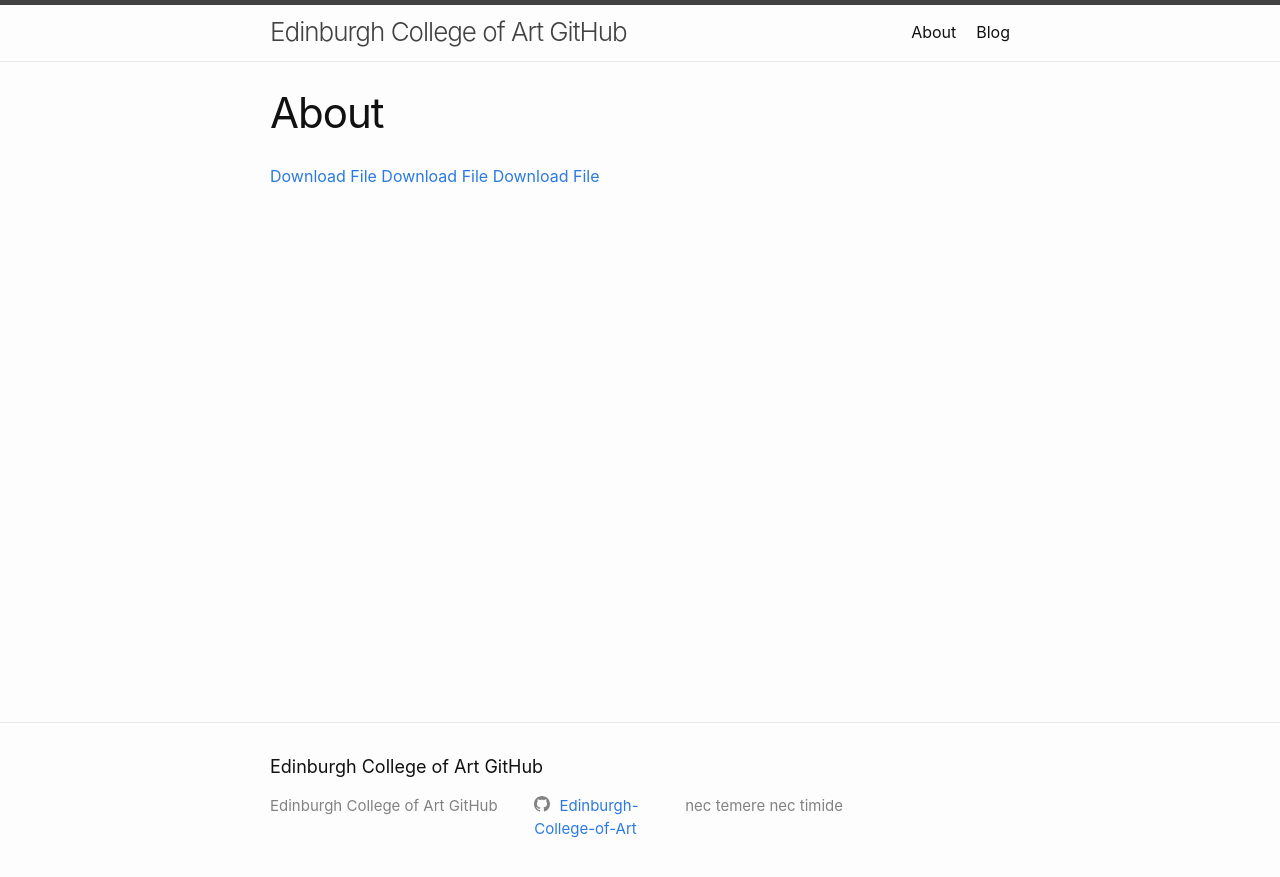
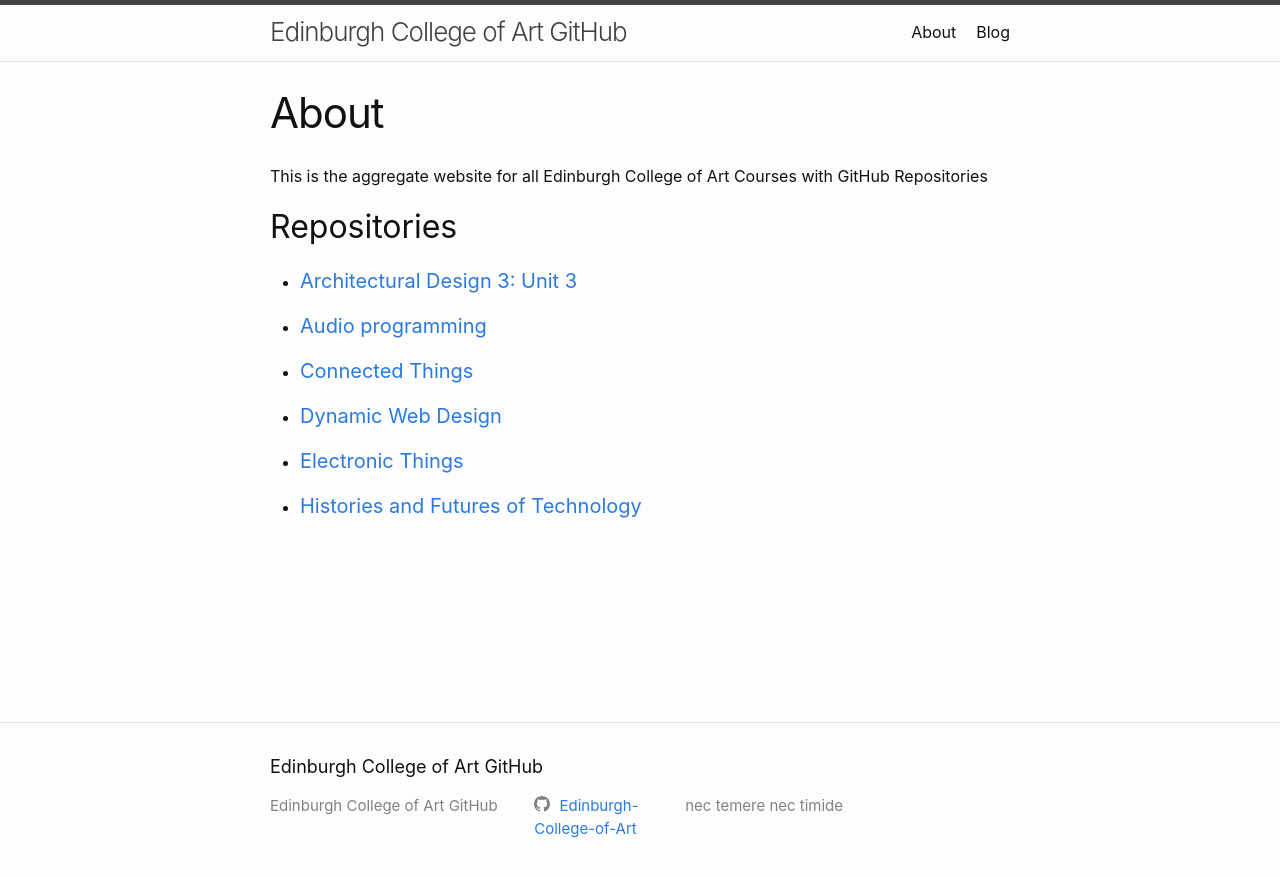
Before and after one commit to Edinburgh-College-of-Art/Ediburgh-College-of-Art.github.io, a Jekyll site: the page built from about.md, in a window 1280 px wide. Shown: the top 877 px of the page. Built offline with Jekyll 4.4.1, drawn with Linux system fonts in a browser that asks for light colours; nearby versions of some CDN libraries.

Commit message:
add: repo links in About page

```diff
--- a/_config.yml
+++ b/_config.yml
@@ -32,8 +32,17 @@
   - about.md
   - blog.md
 
+base_repo_url: "https://github.com/Edinburgh-College-of-Art/"
 
-# gems: [jekyll-paginate]
+repos: [{name: "Architectural Design 3: Unit 3", url: architectural-design-unit-3},
+{name: "Connected Things", url: Connected-Things},
+{name: "Electronic Things", url: Electronic-Things},
+{name: "Histories and Futures of Technology", url: Histories-and-Futures-of-Technology },
+{name: "Dynamic Web Design", url: dynamic-web-design  },
+{name: "Audio programming", url: audio-programming  }
+]
+
+gems: [jekyll_github_sample]
 # paginate: 5
 
 # Exclude from processing.
--- a/about.md
+++ b/about.md
@@ -4,6 +4,21 @@
 permalink: /about/
 ---
 
-<a href="README.md" download>Download File</a>
-<a href="Connected-Things/README.md" download>Download File</a>
-<a href="architectural-design-unit-3/docs/AD3-Arduino-Session-1-Handout.pdf" download>Download File</a>
+This is the aggregate website for all Edinburgh College of Art Courses with GitHub Repositories
+
+## Repositories
+
+{% assign repos = site.repos | sort:"name" %}
+
+<ul>
+{%- for repo in repos -%}
+
+<li>
+  <h4>
+  <a href="{{site.base_repo_url}}{{repo.url}}">
+  {{repo.name}}
+  </a>
+  </h4>
+</li>
+{%- endfor -%}
+</ul>
```
